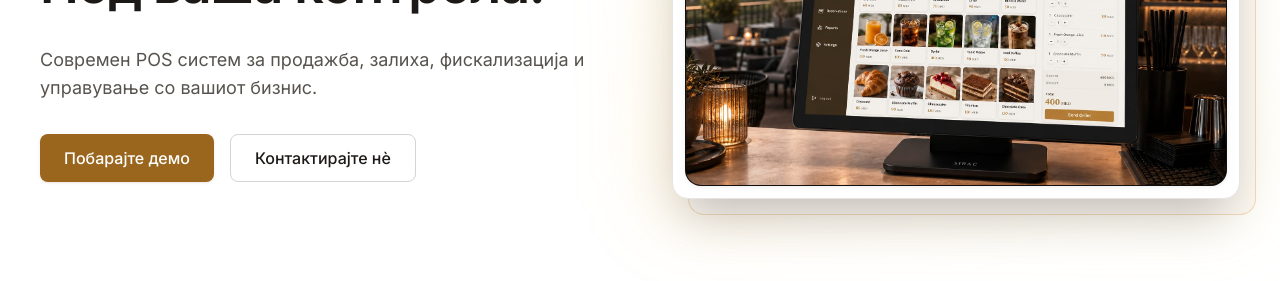
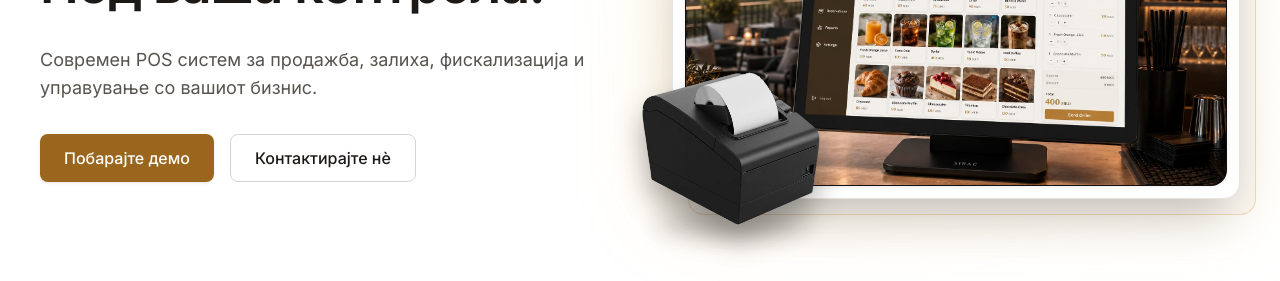
Before and after one commit to andiidauti-prog/pos.indigo.web, a React (Vite) app in the folder product-website/: page / in a window 1280 px wide. Shown: the part 315-596 px from the top of the page. Built offline with nearby package versions, Linux system fonts and the light colour scheme; no server answers.

Commit message:
transitions

```diff
--- a/product-website/src/components/ui/ProductVisualPlaceholder.tsx
+++ b/product-website/src/components/ui/ProductVisualPlaceholder.tsx
@@ -1,5 +1,7 @@
+import { motion, useReducedMotion } from 'framer-motion'
 import { cn } from '@/lib/cn'
 import pic1 from '@/assets/pic-1.jpg'
+import fiscalPrinter from '@/assets/element-1-cutout.webp'
 
 export interface ProductVisualPlaceholderProps {
   className?: string
@@ -9,8 +11,14 @@ export interface ProductVisualPlaceholderProps {
  * Hero visual featuring the real onlinePOS counter terminal photo (pic-1).
  * Each product image is used once across the site, so depth comes from a
  * layered backdrop panel rather than a second photo.
+ *
+ * A transparent cut-out of the fiscal receipt printer (element-1) sits on the
+ * bottom-left corner of the frame as a floating element: it rises in after the
+ * photo settles, then drifts gently while its ground shadow breathes in sync.
  */
 export function ProductVisualPlaceholder({ className }: ProductVisualPlaceholderProps) {
+  const shouldReduceMotion = useReducedMotion()
+
   return (
     <div className={cn('relative mx-auto w-full max-w-2xl lg:max-w-none', className)}>
       {/* Warm ambient background glow matching the hardware photo lighting */}
@@ -51,6 +59,36 @@ export function ProductVisualPlaceholder({ className }: ProductVisualPlaceholder
           </div>
         </div>
       </div>
+
+      {/* Floating fiscal printer. Overhang stays within the page gutter at every width. */}
+      <motion.div
+        className="pointer-events-none absolute -bottom-5 -left-2 z-20 w-[34%] sm:-bottom-7 sm:-left-5 sm:w-[32%] lg:-left-8"
+        initial={shouldReduceMotion ? false : { opacity: 0, y: 32, scale: 0.88, rotate: -5 }}
+        animate={{ opacity: 1, y: 0, scale: 1, rotate: 0 }}
+        transition={{
+          opacity: { duration: 0.7, ease: 'easeOut', delay: 0.55 },
+          default: { type: 'spring', stiffness: 70, damping: 15, mass: 1, delay: 0.55 },
+        }}
+      >
+        {/* Ground shadow: shrinks and fades as the printer lifts */}
+        <motion.div
+          aria-hidden="true"
+          className="absolute -bottom-1 left-[8%] h-[9%] w-[84%] rounded-[50%] bg-stone-950/40 blur-md"
+          animate={shouldReduceMotion ? undefined : { scaleX: [1, 0.9, 1], opacity: [0.9, 0.55, 0.9] }}
+          transition={{ duration: 5.5, ease: 'easeInOut', repeat: Infinity, delay: 1.7 }}
+        />
+        <motion.img
+          src={fiscalPrinter}
+          alt="onlinePOS fiscal thermal receipt printer"
+          width={718}
+          height={620}
+          decoding="async"
+          loading="eager"
+          className="relative block h-auto w-full drop-shadow-[0_16px_14px_rgba(28,25,23,0.35)]"
+          animate={shouldReduceMotion ? undefined : { y: [0, -8, 0] }}
+          transition={{ duration: 5.5, ease: 'easeInOut', repeat: Infinity, delay: 1.7 }}
+        />
+      </motion.div>
     </div>
   )
 }
```
Also changed, not shown: product-website/src/assets/element-1-cutout.webp (added), product-website/src/assets/element-1.jpg (added).
